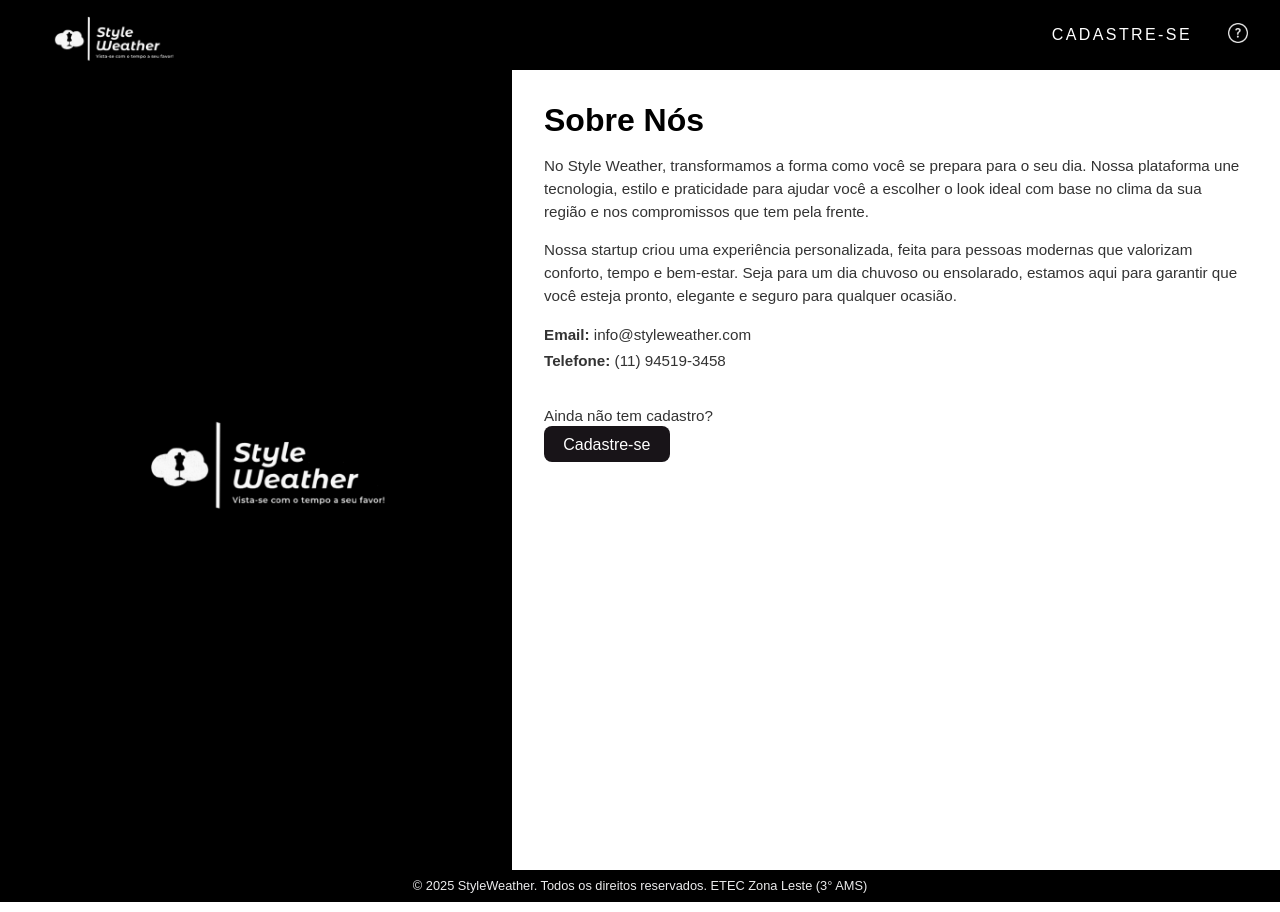
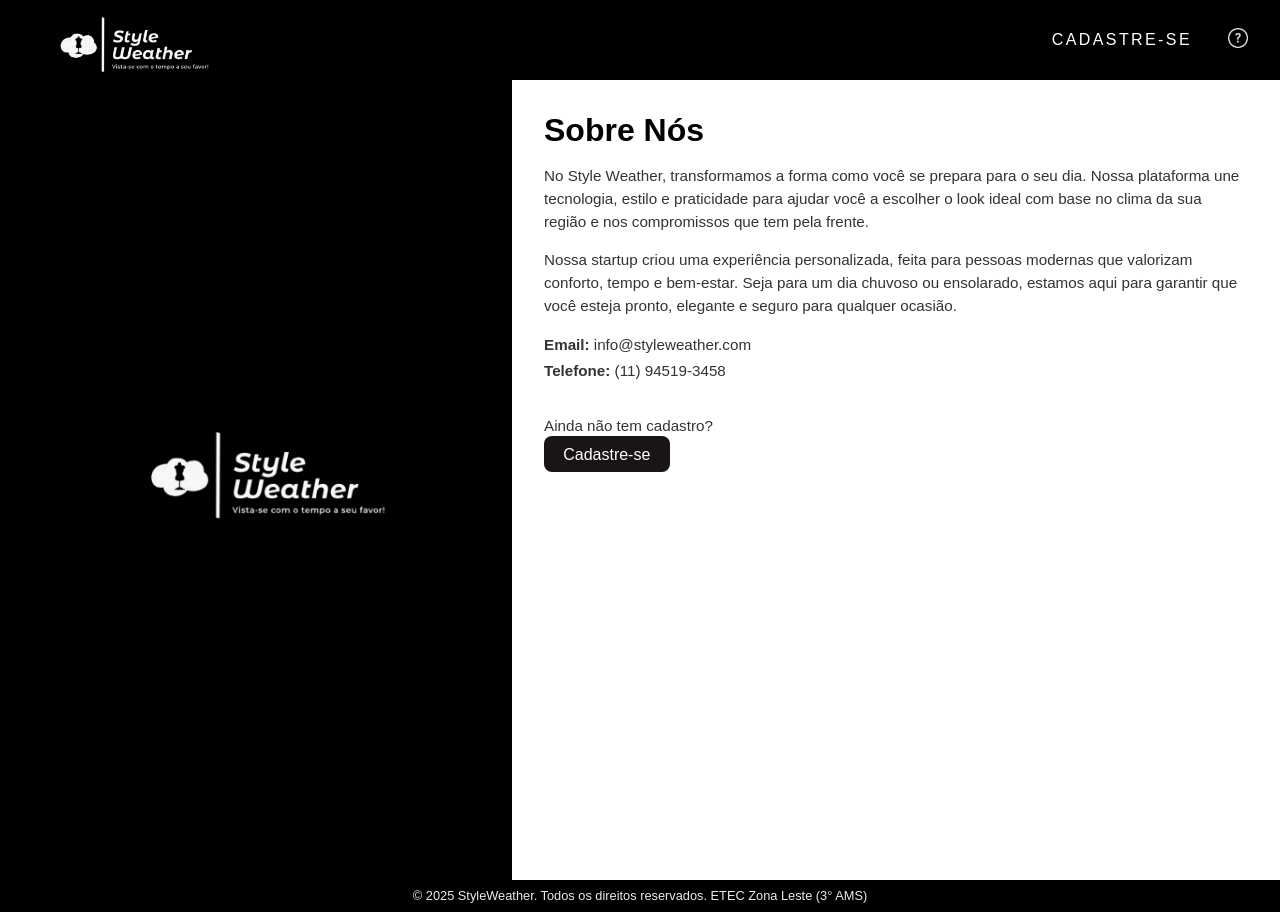
Before and after one commit to Kakventura/StyleWeather-Project, a React (Vite) app in the folder StyleWeather/: page /sobre-nos in a window 1280 px wide. Built offline with nearby package versions, Linux system fonts and the light colour scheme; no server answers; a web font is replaced by a local one.

Commit message:
Atualizando Sobre Nós

```diff
--- a/StyleWeather/src/componentes/FiltroCidade/FiltroCidade.jsx
+++ b/StyleWeather/src/componentes/FiltroCidade/FiltroCidade.jsx
@@ -21,7 +21,6 @@
     { label: "Porto Alegre", value: "Porto Alegre" },
     { label: "Recife", value: "Recife" },
     { label: "Rio de Janeiro", value: "Rio de Janeiro" },
-    { label: "Salvador", value: "Salvador" },
     { label: "São Luís", value: "São Luís" },
     { label: "São Paulo", value: "São Paulo" },
     { label: "Teresina", value: "Teresina" }
--- a/StyleWeather/src/componentes/Navbar/Navbar.module.css
+++ b/StyleWeather/src/componentes/Navbar/Navbar.module.css
@@ -1,6 +1,6 @@
 .navbar {
   width: 100%;
-  height: 70px;
+  height: 80px;
   background-color: var(--preto);
   display: flex;
   justify-content: space-between;
@@ -11,7 +11,7 @@
 }
 
 .logo {
-  height: 80px;
+  height: 100px;
   cursor: pointer;
 }
 
--- a/StyleWeather/src/componentes/NavbarLogin/NavbarLogin.module.css
+++ b/StyleWeather/src/componentes/NavbarLogin/NavbarLogin.module.css
@@ -16,7 +16,7 @@
 }
 
 .logo {
-  height: 125px;
+  height: 100px;
   cursor: pointer;
   transition: transform 0.3s cubic-bezier(0.175, 0.885, 0.32, 1.275);
 }
--- a/StyleWeather/src/pages/SobreNos/SobreNos.jsx
+++ b/StyleWeather/src/pages/SobreNos/SobreNos.jsx
@@ -1,10 +1,13 @@
-import React from 'react';
+import React, { useContext } from 'react';
 import { Link } from 'react-router-dom'; // Importa o Link do react-router-dom
 import style from './SobreNos.module.css'; // Importa o CSS como módulo
 import logoImg from '../../assets/logo.png'; // Importe a imagem do logo
 import logoResponsiva from '../../assets/logo_responsiva.png';
+import { AppContext } from '../../context/AppContext'; // Importa o contexto global
 
 function SobreNos() {
+  const { usuarioLogado } = useContext(AppContext); // Obtém o estado de autenticação do contexto
+
   return (
     <div className={style.container}>
       <div className={style.leftPanel}>
@@ -35,7 +38,11 @@
 
           <div className={style.signup}>
             <p>Ainda não tem cadastro?</p>
-            <Link to="../cadastrar" className={style.signupButton}>Cadastre-se</Link>
+            {usuarioLogado ? (
+              <Link to="../editar-perfil" className={style.signupButton}>Perfil</Link>
+            ) : (
+              <Link to="../cadastrar" className={style.signupButton}>Cadastre-se</Link>
+            )}
           </div>
         </div>
       </div>
@@ -43,4 +50,4 @@
   );
 }
 
-export {SobreNos};
+export { SobreNos };
```
